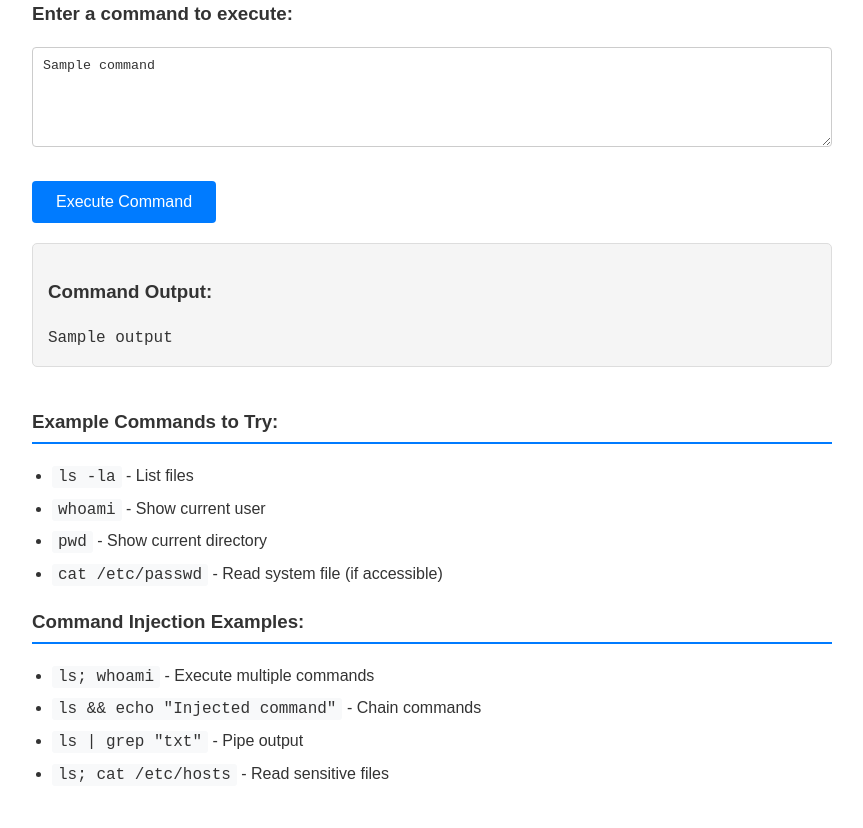
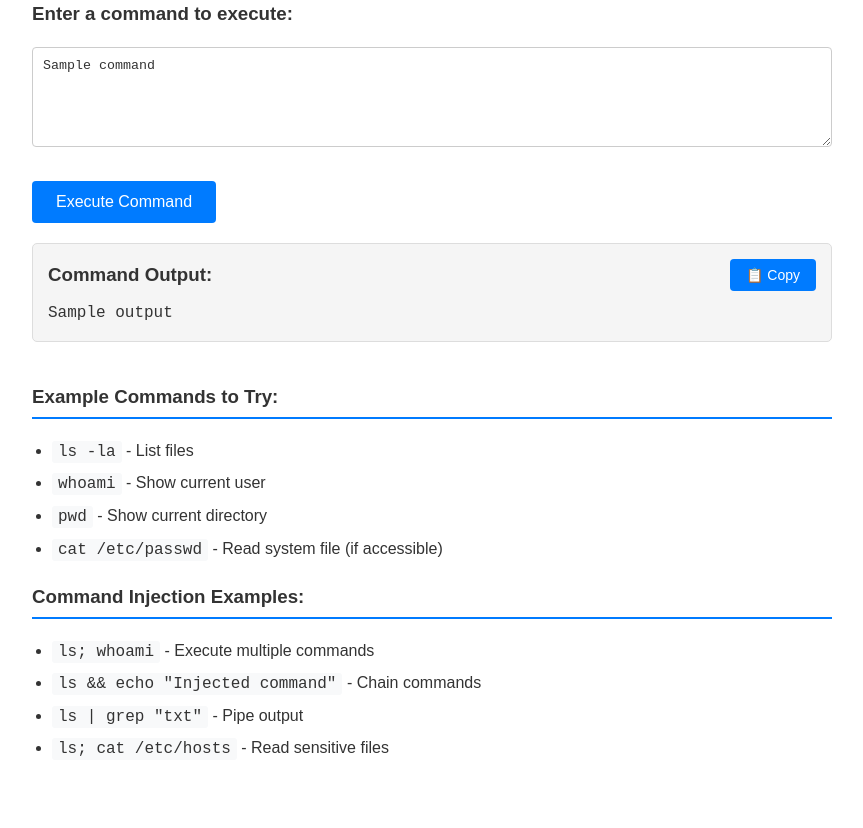
Before and after one commit to some-natalie/some-natalie, a Flask app: template command-injection/templates/index.html in a window 1280 px wide. Shown: the part 233-1061 px from the top of the page, without its empty margins (208-1071 px from the left). After the commit the page ends 989 px from the top, so only its background shows below. Run offline with Flask 3, Linux system fonts and the light colour scheme; the template is opened without the code that fills it: most values are stand-ins (such as "Sample title", 1, 10 or a date in 2020).

```diff
--- a/command-injection/static/styles.css
+++ b/command-injection/static/styles.css
@@ -15,6 +15,7 @@
   --code-bg: #f8f9fa;
   --toggle-bg: #ddd;
   --toggle-slider: #ffffff;
+  --success-bg: #28a745;
 }
 
 [data-theme="dark"] {
@@ -34,10 +35,14 @@
   --code-bg: #2a2a2a;
   --toggle-bg: #666;
   --toggle-slider: #ffffff;
+  --success-bg: #198754;
 }
 
 * {
-    transition: background-color 0.3s ease, color 0.3s ease, border-color 0.3s ease;
+  transition:
+    background-color 0.3s ease,
+    color 0.3s ease,
+    border-color 0.3s ease;
 }
 
 body {
@@ -85,7 +90,7 @@ body {
   background-color: var(--toggle-slider);
   border-radius: 50%;
   transition: transform 0.3s;
-    box-shadow: 0 2px 4px rgba(0,0,0,0.2);
+  box-shadow: 0 2px 4px rgba(0, 0, 0, 0.2);
 }
 
 [data-theme="dark"] .toggle-slider {
@@ -113,7 +118,7 @@ textarea {
   border: 1px solid var(--input-border);
   border-radius: 4px;
   padding: 10px;
-    font-family: 'Courier New', monospace;
+  font-family: "Courier New", monospace;
   resize: vertical;
   box-sizing: border-box;
 }
@@ -147,10 +152,37 @@ input[type="submit"]:hover {
   border-radius: 5px;
 }
 
+.output-header {
+  display: flex;
+  justify-content: space-between;
+  align-items: center;
+  margin-bottom: 10px;
+}
+
+.output-header h3 {
+  margin: 0;
+}
+
+.copy-btn {
+  background-color: var(--button-bg);
+  color: var(--button-text);
+  border: none;
+  padding: 8px 16px;
+  border-radius: 4px;
+  cursor: pointer;
+  font-size: 14px;
+  font-weight: 500;
+  transition: background-color 0.3s ease;
+}
+
+.copy-btn:hover {
+  background-color: var(--button-hover);
+}
+
 .output pre {
   margin: 0;
   white-space: pre-wrap;
-    font-family: 'Courier New', monospace;
+  font-family: "Courier New", monospace;
   color: var(--text-color);
 }
 
@@ -158,7 +190,7 @@ code {
   background-color: var(--code-bg);
   padding: 2px 6px;
   border-radius: 3px;
-    font-family: 'Courier New', monospace;
+  font-family: "Courier New", monospace;
 }
 
 ul {
@@ -169,7 +201,8 @@ li {
   margin-bottom: 5px;
 }
 
-h1, h3 {
+h1,
+h3 {
   color: var(--text-color);
 }
 
--- a/command-injection/templates/index.html
+++ b/command-injection/templates/index.html
@@ -36,8 +36,17 @@
 
       {% if output is defined %}
       <div class="output">
-        <h3>Command Output:</h3>
-        <pre>{{ output }}</pre>
+        <div class="output-header">
+          <h3>Command Output:</h3>
+          <button
+            class="copy-btn"
+            onclick="copyOutput()"
+            title="Copy output to clipboard"
+          >
+            📋 Copy
+          </button>
+        </div>
+        <pre id="command-output">{{ output }}</pre>
       </div>
       {% endif %}
 
@@ -63,5 +72,46 @@
     </div>
 
     <script src="{{ url_for('static', filename='theme.js') }}"></script>
+    <script>
+      function copyOutput() {
+        const outputElement = document.getElementById("command-output");
+        const text = outputElement.textContent;
+
+        navigator.clipboard
+          .writeText(text)
+          .then(function () {
+            // Show success feedback
+            const copyBtn = document.querySelector(".copy-btn");
+            const originalText = copyBtn.textContent;
+            copyBtn.textContent = "✅ Copied!";
+            copyBtn.style.backgroundColor = "var(--success-bg)";
+
+            setTimeout(() => {
+              copyBtn.textContent = originalText;
+              copyBtn.style.backgroundColor = "";
+            }, 2000);
+          })
+          .catch(function (err) {
+            // Fallback for older browsers
+            const textArea = document.createElement("textarea");
+            textArea.value = text;
+            document.body.appendChild(textArea);
+            textArea.select();
+            document.execCommand("copy");
+            document.body.removeChild(textArea);
+
+            // Show success feedback
+            const copyBtn = document.querySelector(".copy-btn");
+            const originalText = copyBtn.textContent;
+            copyBtn.textContent = "✅ Copied!";
+            copyBtn.style.backgroundColor = "var(--success-bg)";
+
+            setTimeout(() => {
+              copyBtn.textContent = originalText;
+              copyBtn.style.backgroundColor = "";
+            }, 2000);
+          });
+      }
+    </script>
   </body>
 </html>
```
Also changed, not shown: command-injection/README.md. Lines whose indentation alone changed are shown as unchanged.
